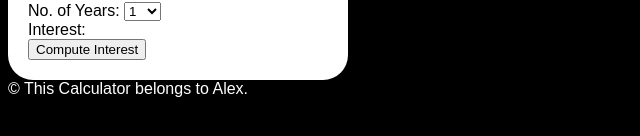
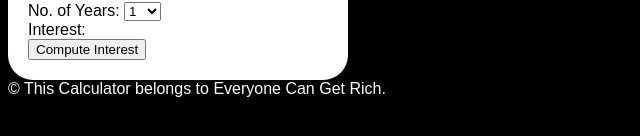
Before and after one commit to codinghoner/Simple_Interest_Calculator, a plain HTML site: page vftvk-Simple-Interest-Calculator/index.html in a window 1280 px wide. Shown: the part 188-324 px from the top of the page, without its empty margins (0-640 px from the left). Drawn offline with Linux system fonts and the light colour scheme.

Commit message:
Update index.html

```diff
--- a/vftvk-Simple-Interest-Calculator/index.html
+++ b/vftvk-Simple-Interest-Calculator/index.html
@@ -31,6 +31,6 @@
 </div>
 </body>
     <footer>
-        &#169; This Calculator belongs to Alex.
+        &#169; This Calculator belongs to Everyone Can Get Rich.
 </footer>
 </html>
```
